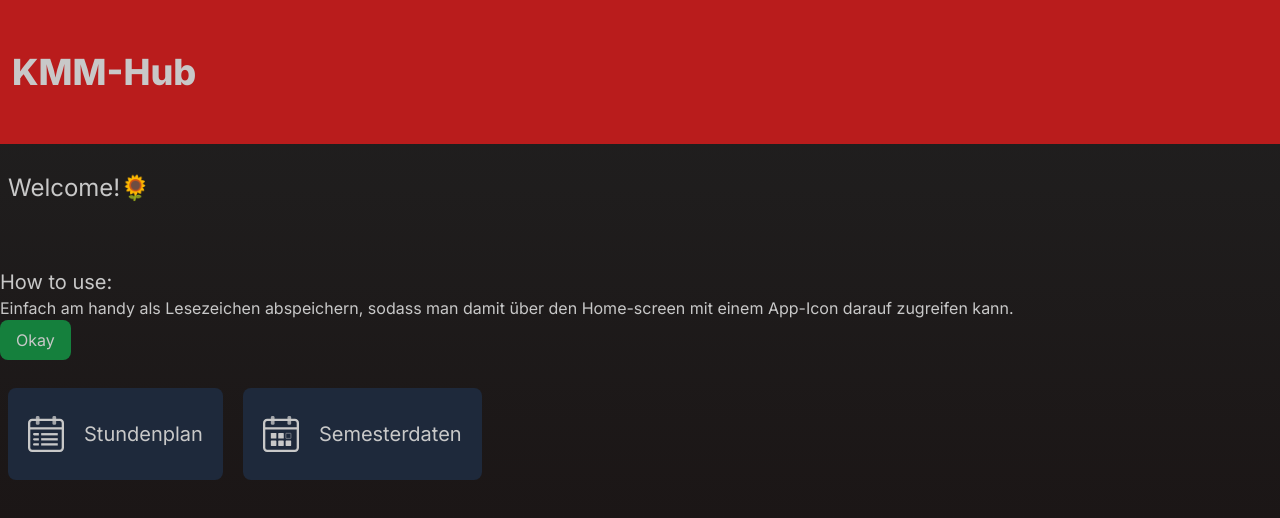
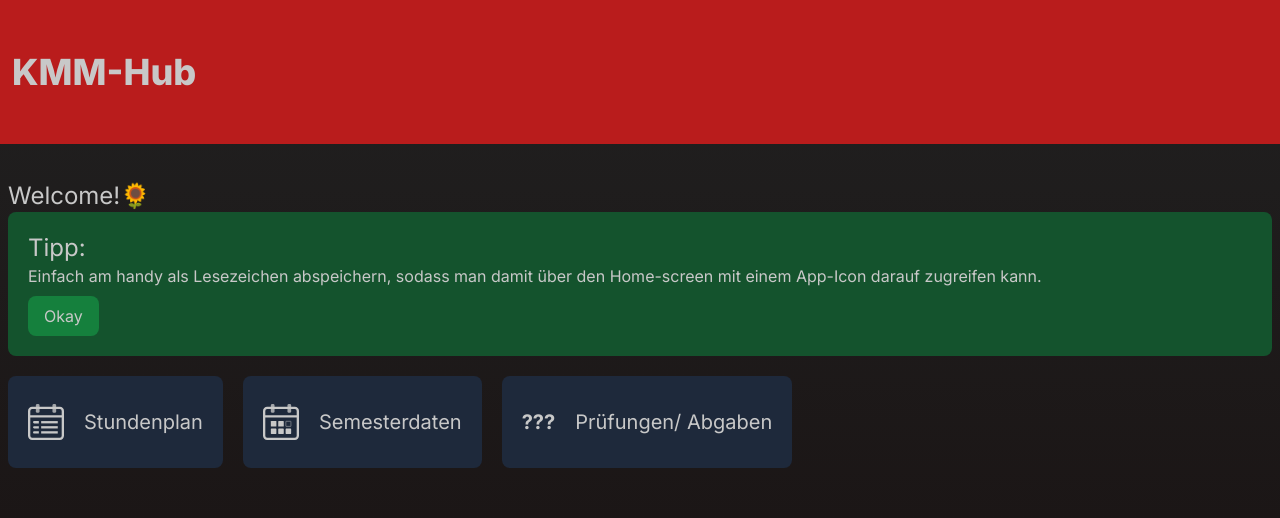
Before and after one commit to jmjules/KMM-Helper, a Next.js app: page / in a window 1280 px wide. Shown: the top 518 px of the page. Built offline with nearby package versions, Linux system fonts and the light colour scheme.

Commit message:
update timetable data

```diff
--- a/src/app/components/HowToNotice.tsx
+++ b/src/app/components/HowToNotice.tsx
@@ -25,17 +25,17 @@ export default function HowToNotice() {
     return null;
   }
   return (
-    <>
-        <h2 className="mt-16 text-xl">How to use:</h2>
+    <div className="p-5 bg-green-900 rounded-lg">
+        <h2 className="text-2xl">Tipp:</h2>
         <p>
           Einfach am handy als Lesezeichen abspeichern, sodass man damit über den
           Home-screen mit einem App-Icon darauf zugreifen kann.
         </p>
         <button
-         className='bg-green-700 px-4 py-2 rounded-lg'
+         className='bg-green-700 mt-2 px-4 py-2 rounded-lg'
          onClick={savetNoticeAcknowledged}
          >Okay
         </button>
-    </>
+    </div>
   )
 }
--- a/src/app/page.tsx
+++ b/src/app/page.tsx
@@ -10,11 +10,14 @@ export default function Home() {
         <h1 className="text-4xl font-extrabold">KMM-Hub</h1>
       </div>
 
-      <h2 className="text-2xl m-2">Welcome!🌻</h2>
+
+
+      <div className="p-2">
+        <h2 className="text-2xl">Welcome!🌻</h2>
 
         <HowToNotice />
 
-      <nav className="flex flex-col md:flex-row gap-5 mt-5 p-2">
+        <nav className="flex flex-col md:flex-row gap-5 mt-5">
           <Link
             href="/stundenplan"
             className="text-xl rounded-lg bg-slate-800 px-5 py-7 flex gap-5 items-center"
@@ -23,7 +26,6 @@ export default function Home() {
             Stundenplan
           </Link>
 
-
           <Link
             href="/semesterdaten"
             className="text-xl rounded-lg bg-slate-800 px-5 py-7 flex gap-5 items-center"
@@ -31,9 +33,17 @@ export default function Home() {
             <img src="/icons/icon-calendar.svg" className="w-9" />
             Semesterdaten
           </Link>
+
+          <Link
+            href="/"
+            className="text-xl rounded-lg bg-slate-800 px-5 py-7 flex gap-5 items-center"
+          >
+            {/* <img src="/icons/icon-calendar.svg" className="w-9" /> */}
+            <h2 className="text-xl font-bold">???</h2>
+            Prüfungen/ Abgaben
+          </Link>
         </nav>
-
-
+      </div>
     </main>
   );
 }
--- a/src/app/stundenplan/components/TimetableDisplay.tsx
+++ b/src/app/stundenplan/components/TimetableDisplay.tsx
@@ -89,7 +89,7 @@ export default function TimetableDisplay({ selectedDay, data }: TimetableDisplay
                 <p className="text-xs mb-2">{classData.room} - {classData.prof}</p>
 
                 {bodyArr.map(paragraph => (
-                  <p key={paragraph} className="py-1">{paragraph}</p>
+                  <p key={paragraph} className="p-0">{paragraph}</p>
                 ))}
 
                 <a href={classData.link[0]} target="_blank" className="text-green-500">
```
Also changed, not shown: src/app/stundenplan/data.json (+12 -11 lines). Lines whose indentation alone changed are shown as unchanged.
